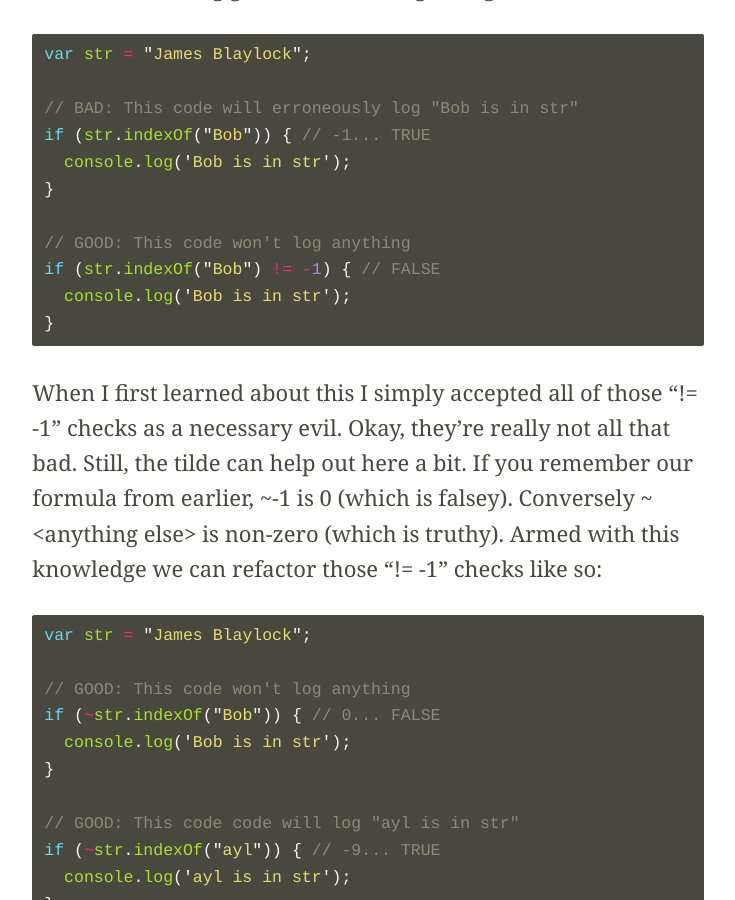
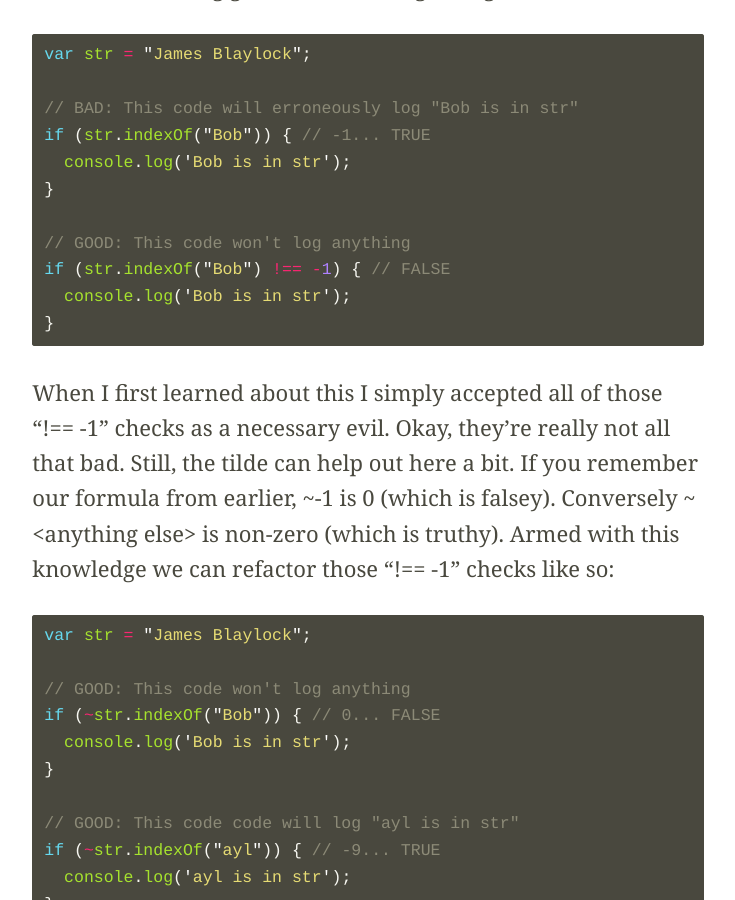
Before and after one commit to elliotdickison/elliotdickison.github.io, a Jekyll site: the page built from _posts/2013-10-25-the-tilde-in-javascript.md, in a window 1280 px wide and 900 px high, scrolled down 1555 px. Shown: the whole window, without its empty margins (272-1007 px from the left). Built offline with Jekyll 4.4.1, drawn with Linux system fonts in a browser that asks for light colours; nearby versions of some CDN libraries.

Commit message:
Triple eq ftw

```diff
--- a/_posts/2013-10-25-the-tilde-in-javascript.md
+++ b/_posts/2013-10-25-the-tilde-in-javascript.md
@@ -35,12 +35,12 @@ if (str.indexOf("Bob")) { // -1... TRUE
 }
 
 // GOOD: This code won't log anything
-if (str.indexOf("Bob") != -1) { // FALSE
+if (str.indexOf("Bob") !== -1) { // FALSE
   console.log('Bob is in str');
 }
 {% endhighlight %}
 
-When I first learned about this I simply accepted all of those "!= -1" checks as a necessary evil. Okay, they're really not all that bad. Still, the tilde can help out here a bit. If you remember our formula from earlier, ~-1 is 0 (which is falsey). Conversely ~&lt;anything else&gt; is non-zero (which is truthy). Armed with this knowledge we can refactor those "!= -1" checks like so:
+When I first learned about this I simply accepted all of those "!== -1" checks as a necessary evil. Okay, they're really not all that bad. Still, the tilde can help out here a bit. If you remember our formula from earlier, ~-1 is 0 (which is falsey). Conversely ~&lt;anything else&gt; is non-zero (which is truthy). Armed with this knowledge we can refactor those "!== -1" checks like so:
 
 {% highlight javascript %}
 var str = "James Blaylock";
```
